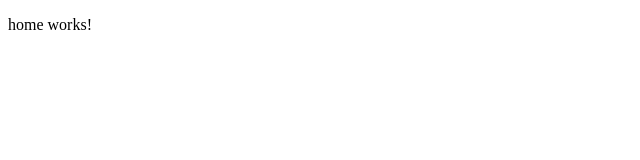
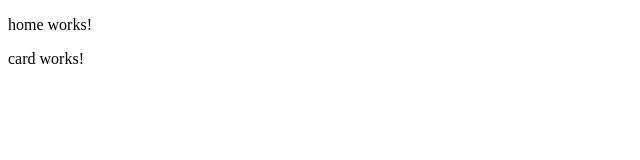
Before and after one commit to Bonei/angular-template-project, an Angular app: page / in a window 1280 px wide. Shown: the top 160 px of the page, without its empty margins (0-640 px from the left). Built offline with nearby package versions, Linux system fonts and the light colour scheme.

Commit message:
feat: 19-Isolamento de componentes com standalone

```diff
--- a/src/app/pages/home/home.component.html
+++ b/src/app/pages/home/home.component.html
@@ -1 +1,3 @@
 <p>home works!</p>
+
+<app-card></app-card>
--- a/src/app/pages/home/home.component.ts
+++ b/src/app/pages/home/home.component.ts
@@ -1,8 +1,9 @@
 import { Component } from '@angular/core';
+import { CardComponent } from "../../components/card/card.component";
 
 @Component({
   selector: 'app-home',
-  imports: [],
+  imports: [CardComponent],
   templateUrl: './home.component.html',
   styleUrl: './home.component.scss'
 })
```
